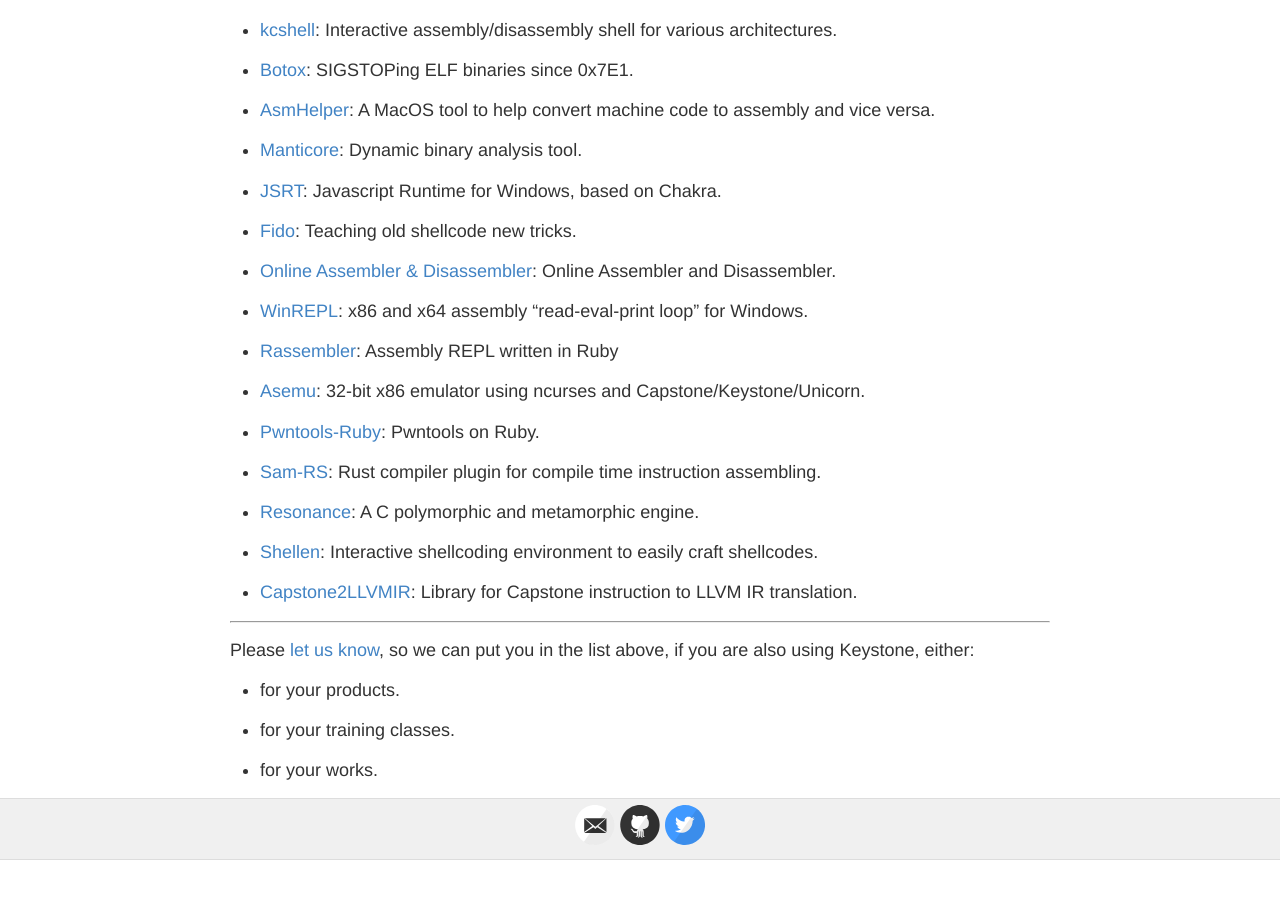
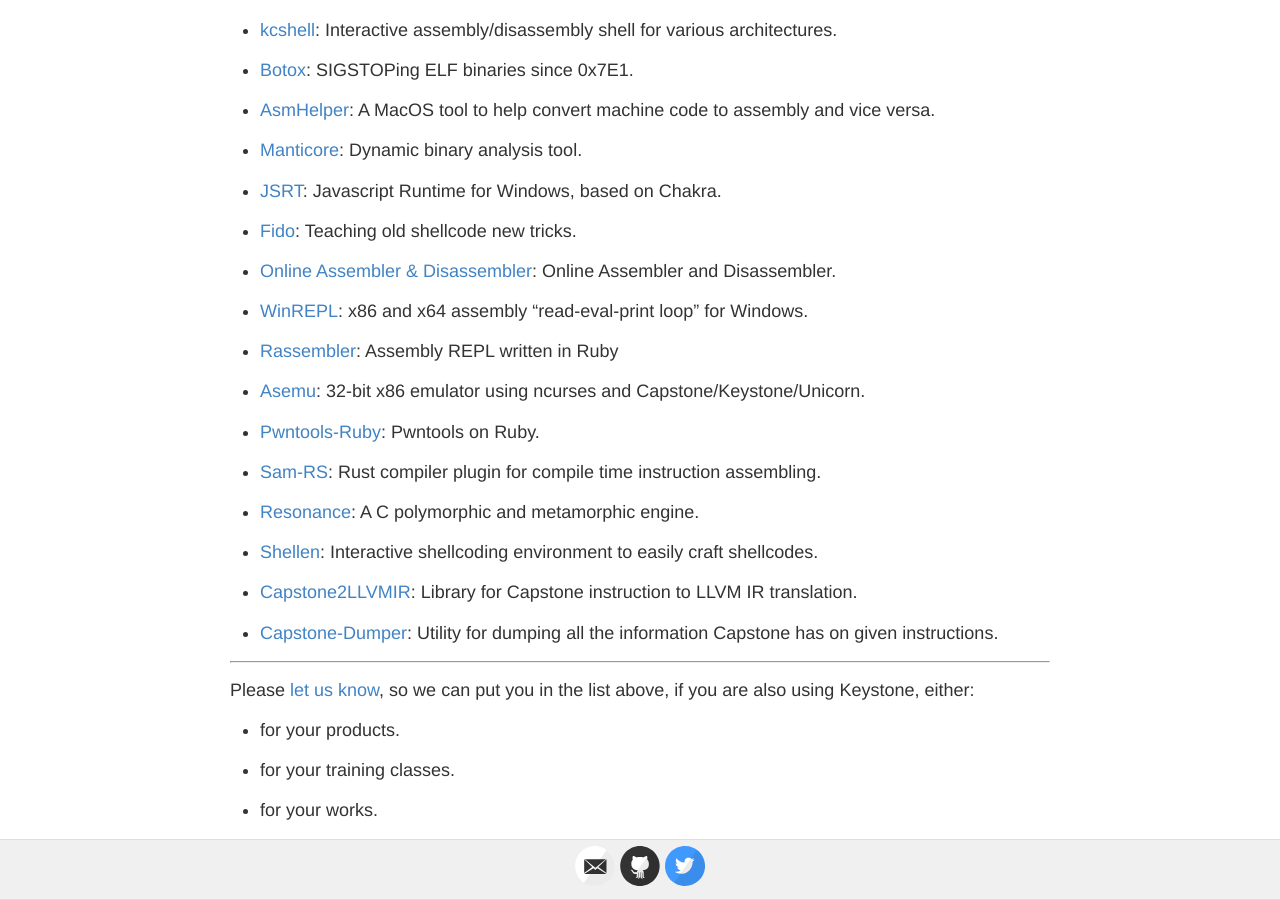
Before and after one commit to keystone-engine/keystone-engine.github.io, a Jekyll site: the page built from showcase.md, in a window 1280 px wide and 900 px high, scrolled down 2099 px. Built offline with Jekyll 4.4.1, drawn with Linux system fonts in a browser that asks for light colours; before the commit the page ends 2959 px from its top, so only the background shows below that; some of the changed lines change nothing that is shown.

Commit message:
showcase

```diff
--- a/showcase.md
+++ b/showcase.md
@@ -6,7 +6,7 @@
 
 ## Showcase
 
-In our knowledge, Keystone has been used by **58** following products (listed in no particular order).
+In our knowledge, Keystone has been used by **59** following products (listed in no particular order).
 
 - [Keypatch](http://keystone-engine.org/keypatch): IDA Pro plugin for code assembling & binary patching.
 
@@ -124,6 +124,8 @@
 
 - [Capstone2LLVMIR](https://github.com/avast-tl/capstone2llvmir): Library for Capstone instruction to LLVM IR translation.
 
+- [Capstone-Dumper](https://github.com/avast-tl/capstone-dumper): Utility for dumping all the information Capstone has on given instructions.
+
 ---
 
 Please [let us know](/contact/), so we can put you in the list above, if you are also using Keystone, either:
```
